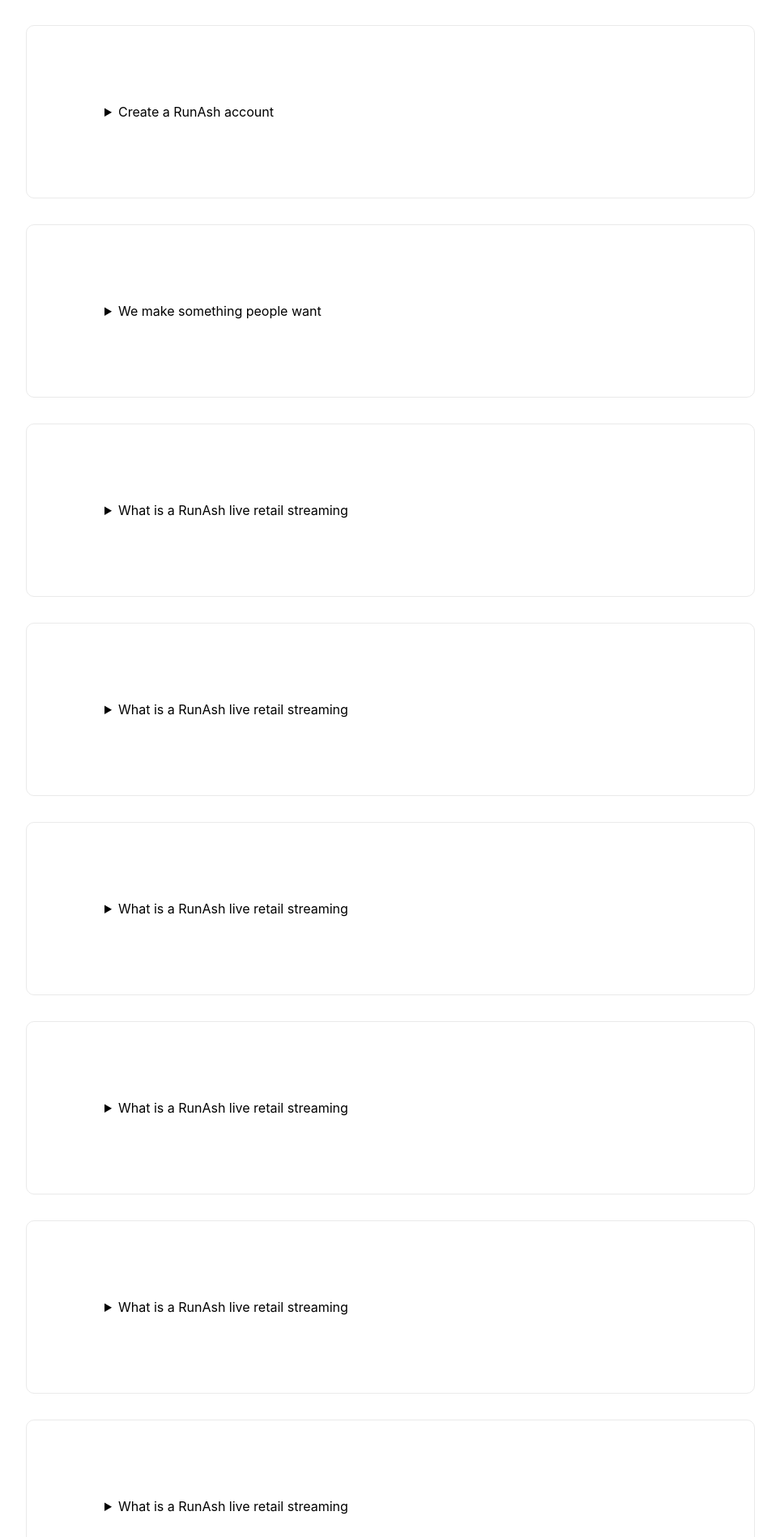
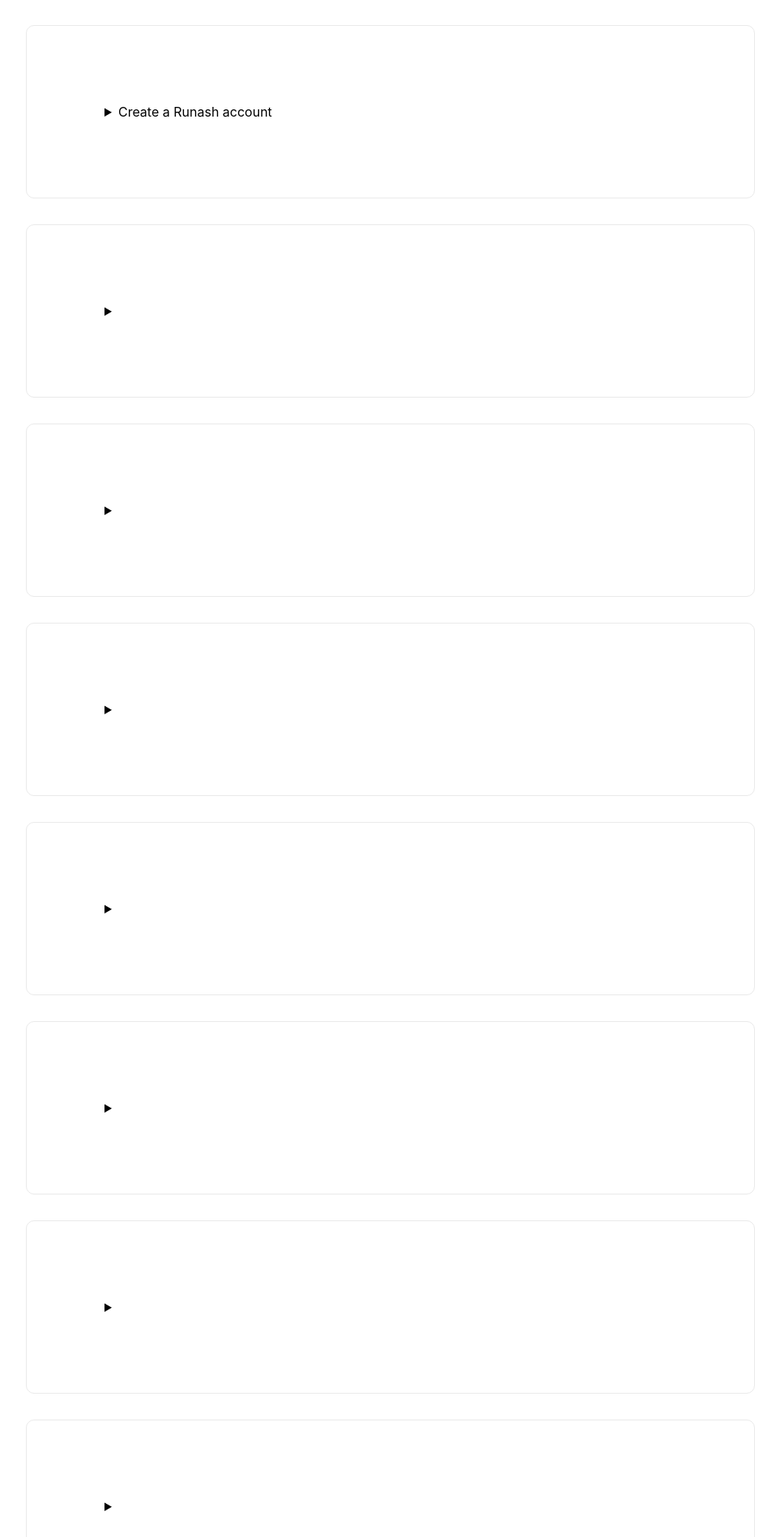
Before and after one commit to rammurmu/next, a Next.js app: page /faq in a window 1280 px wide. Shown: the part 622-2520 px from the top of the page at 81% size, without its empty margins (16-979 px from the left). Built offline with nearby package versions, Linux system fonts and the light colour scheme.

Commit message:
Update faq.js

```diff
--- a/pages/faq.js
+++ b/pages/faq.js
@@ -23,67 +23,67 @@ export default function Faq() {
          <div className={styles.card}>
          <details className={styles.details}>
             <summary>What is a RunAsh live retail streaming</summary>
-               <p className={styles.p}>RunAsh is a live retail streaming platform</p>
+               <p className={styles.p}>Runash is a live retail streaming platform</p>
          </details>
          </div>
          <div className={styles.card}>
          <details>
-            <summary>Create a RunAsh account </summary>
-                     <p className={styles.p}>We make something people want</p>
+            <summary>Create a Runash account </summary>
+                     <p className={styles.p}></p>
          </details>
          </div>
          <div className={styles.card}>
          <details>
-            <summary>We make something people want</summary>
-                    <p className={styles.p}> We make something people want</p>
+            <summary></summary>
+                    <p className={styles.p}></p>
          </details>
          </div>
          <div className={styles.card}>
          <details className={styles.details}>
-            <summary>What is a RunAsh live retail streaming</summary>
-               <p className={styles.p}>RunAsh is a live retail streaming platform</p>
+            <summary></summary>
+               <p className={styles.p}></p>
          </details>
          </div>
          <div className={styles.card}>
          <details className={styles.details}>
-            <summary>What is a RunAsh live retail streaming</summary>
-               <p className={styles.p}>RunAsh is a live retail streaming platform</p>
+            <summary></summary>
+               <p className={styles.p}></p>
          </details>
          </div>
          <div className={styles.card}>
          <details className={styles.details}>
-            <summary>What is a RunAsh live retail streaming</summary>
-               <p className={styles.p}>RunAsh is a live retail streaming platform</p>
+            <summary></summary>
+               <p className={styles.p}></p>
          </details>
          </div>
          <div className={styles.card}>
          <details className={styles.details}>
-            <summary>What is a RunAsh live retail streaming</summary>
-               <p className={styles.p}>RunAsh is a live retail streaming platform</p>
+            <summary></summary>
+               <p className={styles.p}></p>
          </details>
          </div>
          <div className={styles.card}>
          <details className={styles.details}>
-            <summary>What is a RunAsh live retail streaming</summary>
-               <p className={styles.p}>RunAsh is a live retail streaming platform</p>
+            <summary></summary>
+               <p className={styles.p}></p>
          </details>
          </div>
          <div className={styles.card}>
          <details className={styles.details}>
-            <summary>What is a RunAsh live retail streaming</summary>
-               <p className={styles.p}>RunAsh is a live retail streaming platform</p>
+            <summary></summary>
+               <p className={styles.p}></p>
          </details>
          </div>
          <div className={styles.card}>
          <details className={styles.details}>
-            <summary>What is a RunAsh live retail streaming</summary>
-               <p className={styles.p}>RunAsh is a live retail streaming platform</p>
+            <summary></summary>
+               <p className={styles.p}></p>
          </details>
          </div>
          <div className={styles.card}>
          <details className={styles.details}>
-            <summary>What is a RunAsh live retail streaming</summary>
-               <p className={styles.p}>RunAsh is a live retail streaming platform</p>
+            <summary></summary>
+               <p className={styles.p}></p>
          </details>
          </div>
 
```
